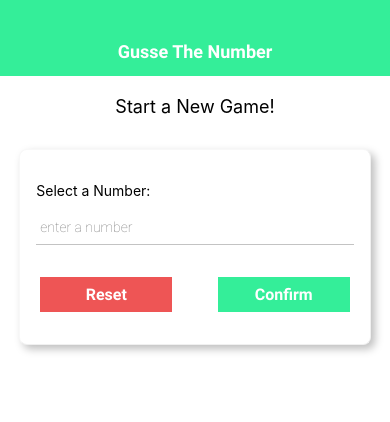
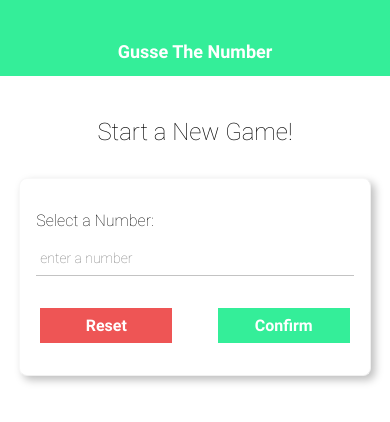
Before and after one commit to AlineJo/GuessNumber, a React Native app: screen / in a window 390 px wide. Shown: the top 422 px of the page. Built offline with nearby package versions, Linux system fonts and the light colour scheme.

Commit message:
#use <MyText> instead of <Text>,

```diff
--- a/Screens/FirstScreen.js
+++ b/Screens/FirstScreen.js
@@ -13,14 +13,13 @@ import MyTextInput from '../Componenets/MyTextInput';
 import MyText from '../Componenets/MyText';
 import Colors from '../Constants/Colors';
 import Spacing from '../Constants/Spacing';
+import Tags from '../Constants/Tags';
+import MyTextStyle from '../assets/styles/MyTextStyle'
 
 
 const FirstScreen = props => {
-
     const [isConfirmed, setIsConfirmed] = useState(false)
-
     const [choosenNumber, setChoosenNumber] = useState()
-
     const [inputValue, updateInputValue] = useState("")
 
     const onChangeTextListener = text => {
@@ -61,11 +60,17 @@ const FirstScreen = props => {
         <TouchableWithoutFeedback onPress={() => { Keyboard.dismiss(); }}>
 
             <View style={styles.root}>
-                <MyText fontFamily='font-robot-thin' ></MyText>
-                <MyText fontFamily='font-robot-light' ></MyText>
-                <Text style={styles.title}>Start a New Game!</Text>
+                <MyText
+                    style={{ ...styles.title, ...MyTextStyle('black').thin_24 }}
+                    color='black' >
+                    Start a New Game!
+                 </MyText>
+
                 <Card>
-                    <Text >Select a Number:</Text>
+                    <MyText
+                        style={MyTextStyle('black').thin_16} >
+                        Select a Number: </MyText>
+
                     <MyTextInput
                         placeholder="enter a number"
                         onChangeText={onChangeTextListener}
@@ -101,8 +106,7 @@ const styles = StyleSheet.create({
     },
 
     title: {
-        marginTop: Spacing.space_10,
-        fontSize: Spacing.fontSize_18,
+        marginTop: Spacing.space_32,
     },
 
     buttonsHolder: {
@@ -122,8 +126,6 @@ const styles = StyleSheet.create({
         backgroundColor: Colors.colorButtonCancel
     },
 
-
-
 });
 
 
--- a/Screens/GameOverScreen.js
+++ b/Screens/GameOverScreen.js
@@ -1,5 +1,5 @@
 import React from 'react';
-import { View, Text, StyleSheet } from 'react-native'
+import { View, StyleSheet } from 'react-native'
 import Card from '../Componenets/Card';
 import MyNumberContainer from '../Componenets/MyNumberContainer';
 import Spacing from '../Constants/Spacing';
```
